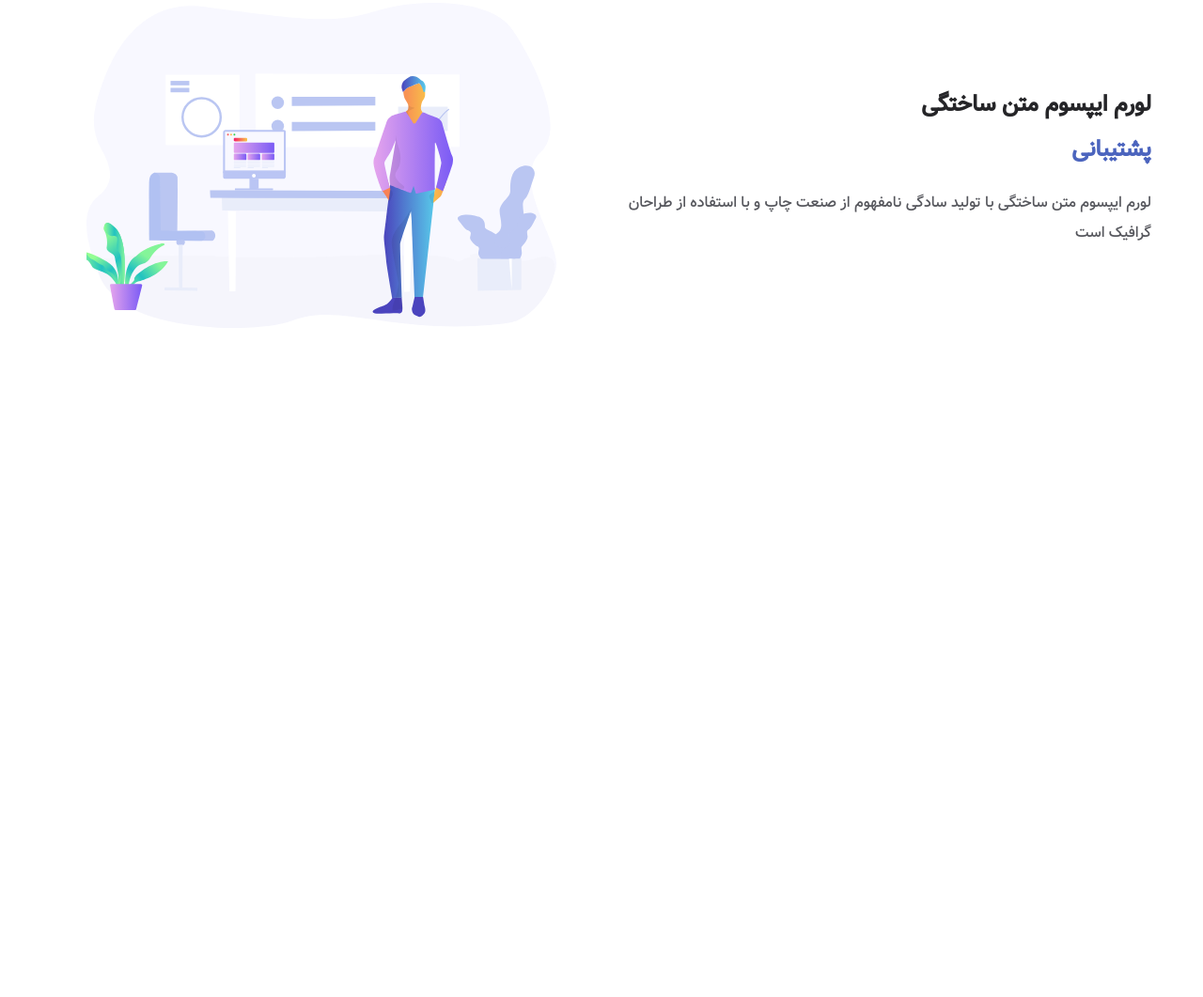
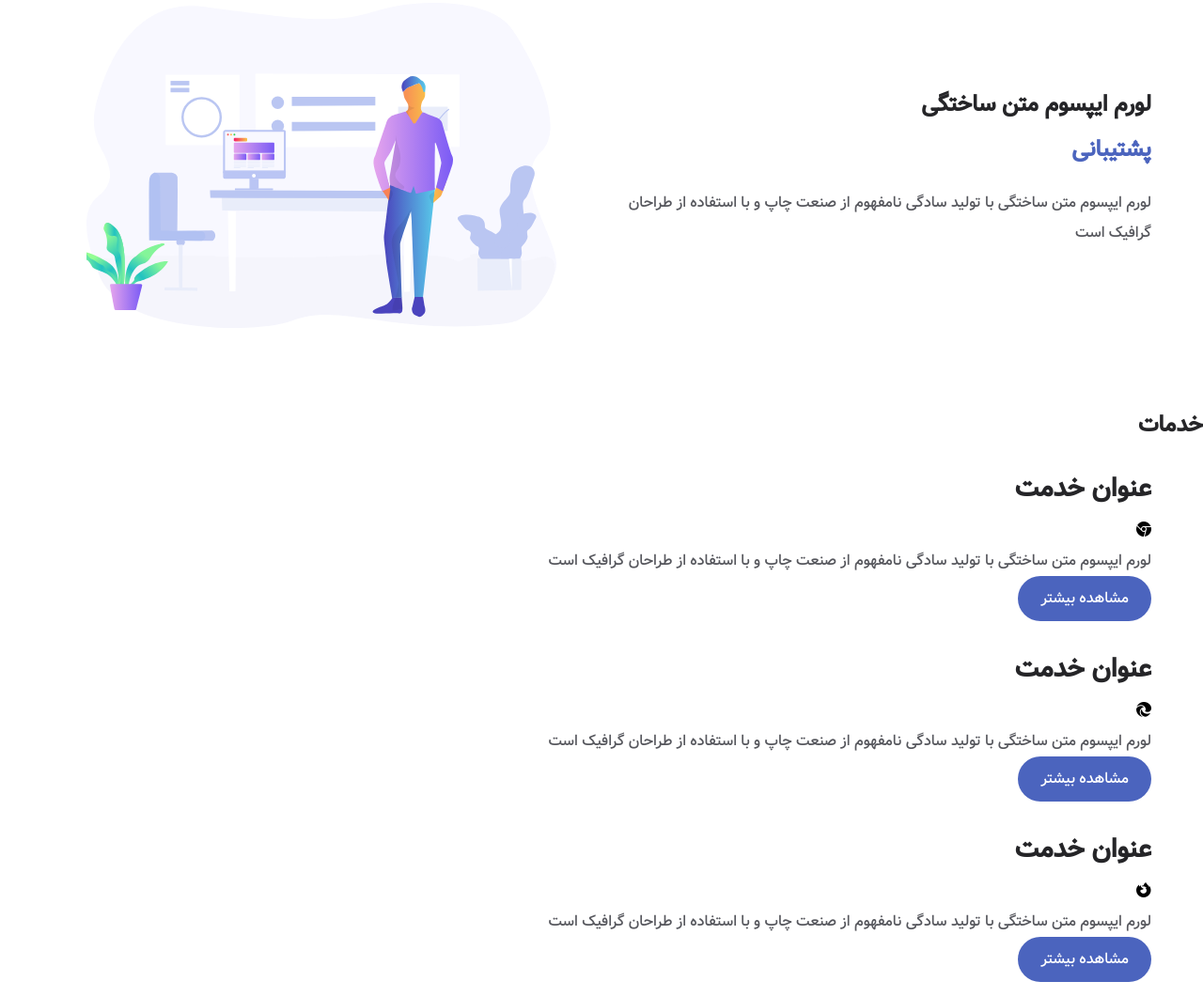
Before and after one commit to ali-gh-dev/sass, a website: page index.html in a window 1280 px wide. Shown: the part 1019-2080 px from the top of the page at 94% size. Before the commit the page ends 1384 px from the top, so only its background shows below. Drawn offline with Linux system fonts and the light colour scheme; files whose address does not match are found by name.

Commit message:
services (html)

```diff
--- a/index.html
+++ b/index.html
@@ -110,6 +110,47 @@
     </div>
 </section>
 
+<!--services-->
+<section class="section services" id="services">
+    <h2 class="section-title">خدمات</h2>
+    <div class="container services-content">
+
+        <article class="service">
+            <h3 class="service-title">
+                عنوان خدمت
+            </h3>
+            <i class="service-icon bi bi-browser-chrome"></i>
+            <p class="service-description">
+                لورم ایپسوم متن ساختگی با تولید سادگی نامفهوم از صنعت چاپ و با استفاده از طراحان گرافیک است
+            </p>
+            <a href="#" class="btn service-btn">مشاهده بیشتر</a>
+        </article>
+
+        <article class="service">
+            <h3 class="service-title">
+                عنوان خدمت
+            </h3>
+            <i class="service-icon bi bi-browser-edge"></i>
+            <p class="service-description">
+                لورم ایپسوم متن ساختگی با تولید سادگی نامفهوم از صنعت چاپ و با استفاده از طراحان گرافیک است
+            </p>
+            <a href="#" class="btn service-btn">مشاهده بیشتر</a>
+        </article>
+
+        <article class="service">
+            <h3 class="service-title">
+                عنوان خدمت
+            </h3>
+            <i class="service-icon bi bi-browser-firefox"></i>
+            <p class="service-description">
+                لورم ایپسوم متن ساختگی با تولید سادگی نامفهوم از صنعت چاپ و با استفاده از طراحان گرافیک است
+            </p>
+            <a href="#" class="btn service-btn">مشاهده بیشتر</a>
+        </article>
+
+    </div>
+</section>
+
 
 <script src="./js/app.js"></script>
 
```
